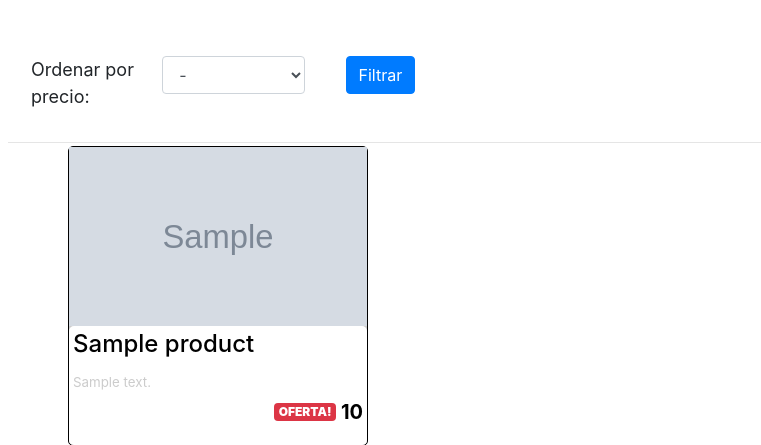
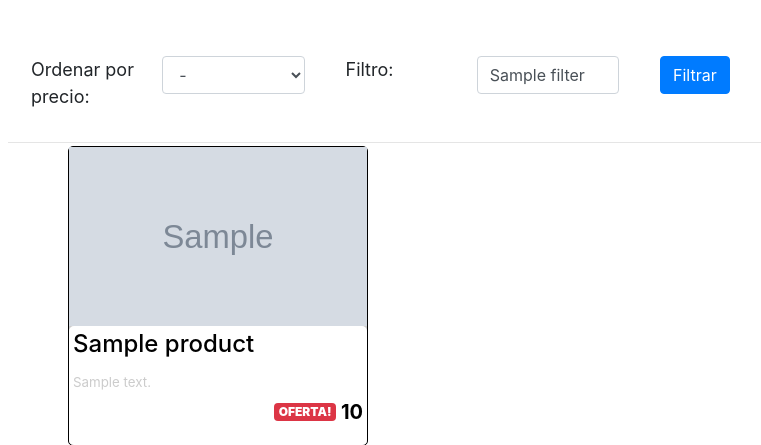
Before and after one commit to PabloFederico/admin1-ElDeporteOnline-ecommerce, a Django app: template Catalog/templates/catalog/full_catalog.html in a window 1280 px wide. Shown: the part 66-511 px from the top of the page, without its empty margins (40-801 px from the left). Run offline with Django 3.2, Linux system fonts and the light colour scheme; the template is opened without the code that fills it: most values are stand-ins (such as "Sample title", 1, 10 or a date in 2020); grey boxes marked "Sample" are stand-in pictures; parts of the project's set-up code (start-up, migrations or seed data) failed here and were passed over.

Commit message:
Agregado filtro pero falta que carge el filtro.

```diff
--- a/Catalog/templates/catalog/full_catalog.html
+++ b/Catalog/templates/catalog/full_catalog.html
@@ -39,6 +39,11 @@
             </div>
 
             <div class="form-group col-3 row m-2">
+                <label for="filtro" class="col" style="font-size: large">Filtro:</label>
+                <input id="filtro" name="filter" class="form-control col"  value="{{ filter }}">
+            </div>
+
+            <div class="form-group col-3 row m-2">
                 <div class="col">
                     <button type="submit" class="btn btn-primary">Filtrar</button>
                 </div>
@@ -49,13 +54,15 @@
 
     <ul class="fondo">
         {% for product in object_list %}
-            {% include "catalog/product_card.html" with product=product %}
+            {% if product.count != 0 %}
+                {% include "catalog/product_card.html" with product=product %}
+            {% endif %}
         {% endfor %}
     </ul>
 
-    <hr>
+<hr>
 
-    {% comment %}
+{% comment %}
 queda para despues, cuando hagamos en formato cards
 
 <table>
--- a/Catalog/views/full_catalog_view.py
+++ b/Catalog/views/full_catalog_view.py
@@ -9,9 +9,11 @@ class FullCatalogView(ListView):
 
     def get_queryset(self):
         price_order = self.request.GET.get("orden_precio", "")
-        return Product.objects.for_catalog().order_by_price(price_order)
+        filtro = self.request.GET.get("filter", "")
+        return Product.objects.for_catalog().order_by_price(price_order).filter_by_text(filtro)
 
     def get_context_data(self, **kwargs):
         context = super(FullCatalogView, self).get_context_data(**kwargs)
         context['price_order'] = self.request.GET.get("orden_precio", "")
+        context['filtro'] = self.request.GET.get("filter", "")
         return context
--- a/Sales/models.py
+++ b/Sales/models.py
@@ -36,7 +36,7 @@ class Cart:
 
         data = []
         for product_data in self.products:
-            product = Product.objects.filter(id=product_data[0]).first()
+            product = Product.objects.first()
             if not product:
                 continue
             quantity = product_data[1]
```
Also changed, not shown: Products/querysets/product_queryset.py (+6 -2 lines).
